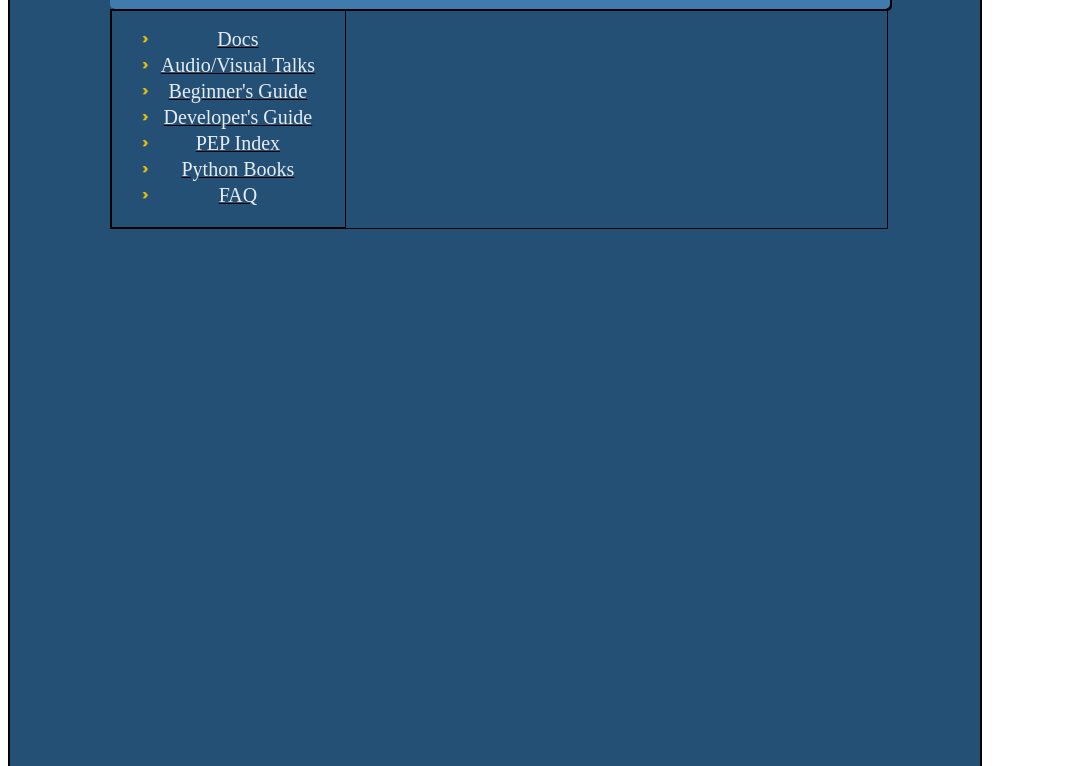
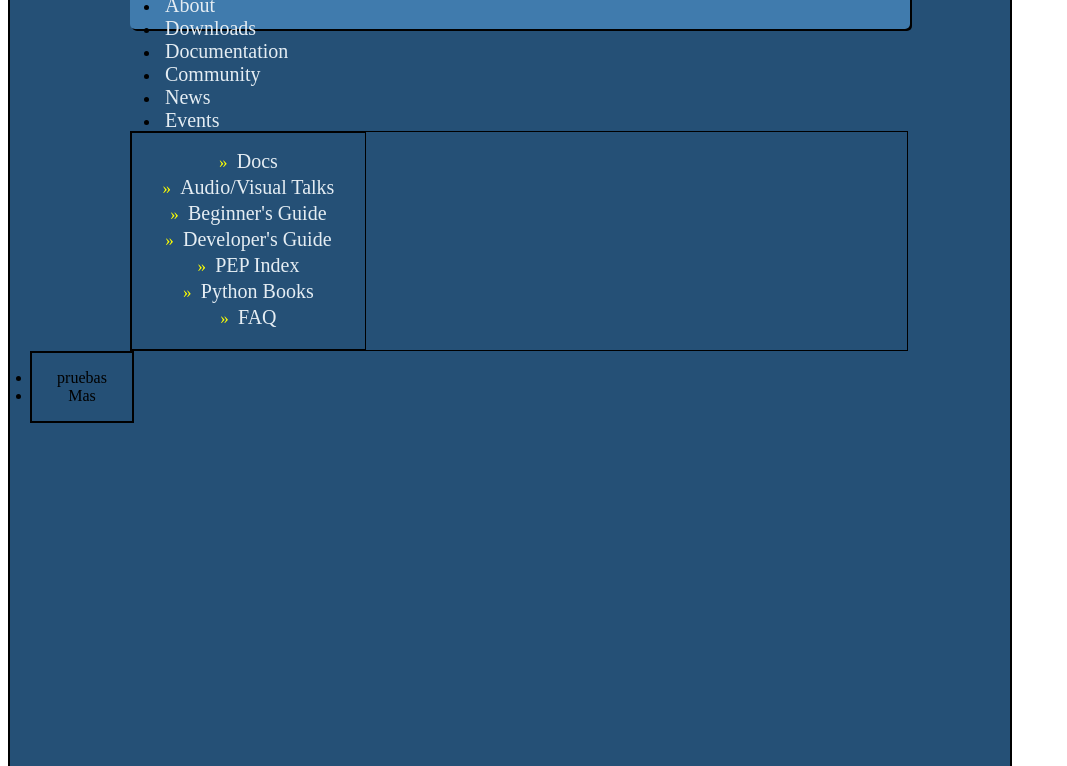
Before and after one commit to arnaldoquezada/CSS-About-Python, a plain HTML site: page index.html in a window 1280 px wide. Shown: the part 176-942 px from the top of the page, without its empty margins (0-1067 px from the left). Drawn offline with Linux system fonts and the light colour scheme.

Commit message:
Avances varios

```diff
--- a/index.html
+++ b/index.html
@@ -52,6 +52,13 @@
             </div>
         </div>
         <!-- Nav Bar -->
+        <div class="test">
+          <ul>
+            <li>pruebas</li>
+            <li>Mas</li>
+        </ul>
+        </div>
+
     </div>
     <!-- Main contener    -->
 </body>
--- a/style.css
+++ b/style.css
@@ -7,6 +7,7 @@
     height: 1100px;
     background-color:#255076 ;
     border: black solid 2px;
+    padding: 0px 10px 0px 20px;
 }
 .head-wrapper{
     width: 970px;
@@ -83,24 +84,26 @@
     box-shadow: 2px 2px;
     padding: 0px 0px 0px 30px;
     border-radius: 5px;
+    margin-top: 20px;
 }
 .nav-wrapper ul{
     margin:10px 0px 0px 0px ;
 }
-.nav-wrapper li, a{
+.nav-wrapper > li, a {
     list-style: none;
     text-decoration: none;
     color: #e5edf3;
     font-size: 20px;
     margin-top: 0px;
     display: inline;
-    margin-left: 18px;
+    margin-left: 5px;
 }
 .nav-content-wrapper{
     width: 80%;
     border: black solid 1px;
     display:inline-block;
     margin-left: 100px;
+
 }
 .vert-nav-box{
     height: 80%;
@@ -118,11 +121,18 @@
 .vert-nav-box li{
     padding: 0px;
     margin-bottom: 3px;
-    text-decoration: underline;
-    background-image: url(/img/Arrow.png) ;
-    background-repeat: no-repeat;
-    background-position:0px 50%;
-    background-size: 7px 7px;
-    padding-left: 1px;
-   margin-left: px;
+
 }
+
+.vert-nav-box li::before{
+    content: "\0BB \020";
+    color: yellow;
+
+
+}
+.test{
+    border: 2px black solid;
+    display: inline-block;
+    width: 100px;
+    text-align: center;
+}
```
